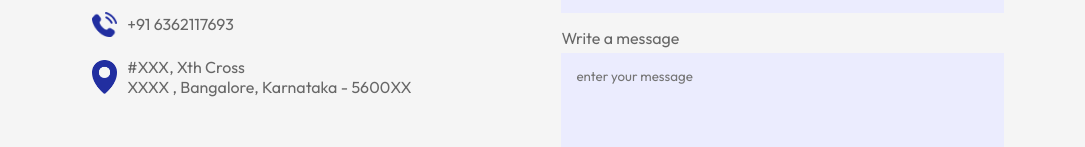
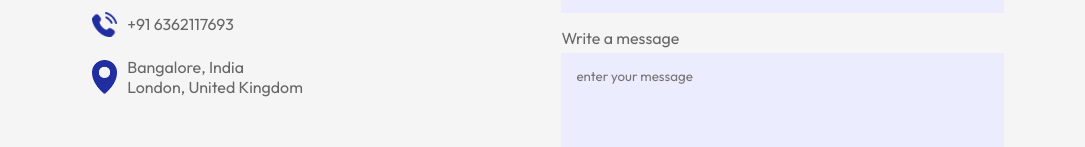
Before and after one commit to theDevPai/clevero2, a React (Vite) app: page / in a window 1280 px wide. Shown: the part 4039-4186 px from the top of the page, without its empty margins (97-1182 px from the left). Built offline with nearby package versions, Linux system fonts and the light colour scheme.

Commit message:
Update Contact.jsx

```diff
--- a/src/Components/Contact/Contact.jsx
+++ b/src/Components/Contact/Contact.jsx
@@ -42,7 +42,7 @@ const Contact = () => {
             <ul>
                 <li><img src={mail} alt="" />contact@clevero2.com</li>
                 <li><img src={phone} alt="" />+91 6362117693</li>
-                <li><img src={location} alt="" />#XXX, Xth Cross <br /> XXXX , Bangalore, Karnataka - 5600XX</li>
+                <li><img src={location} alt="" />Bangalore, India<br />London, United Kingdom</li>
             </ul>
         </div>
         <div className="contact-col">
```
